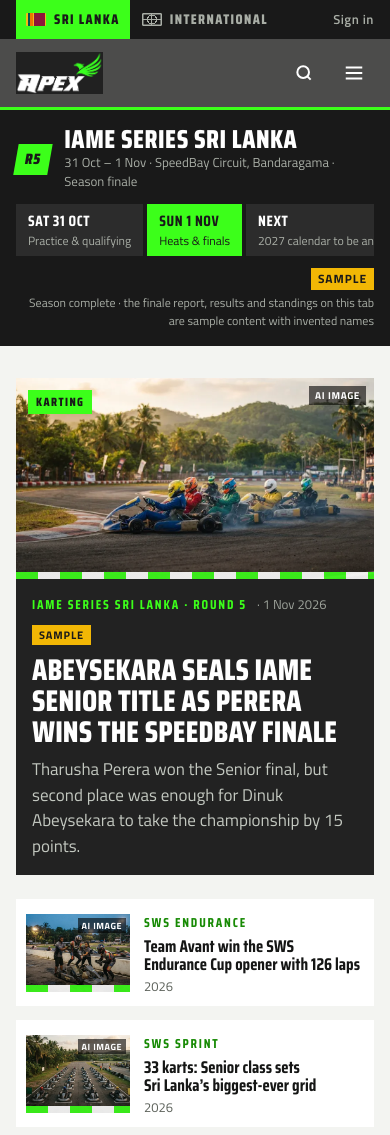
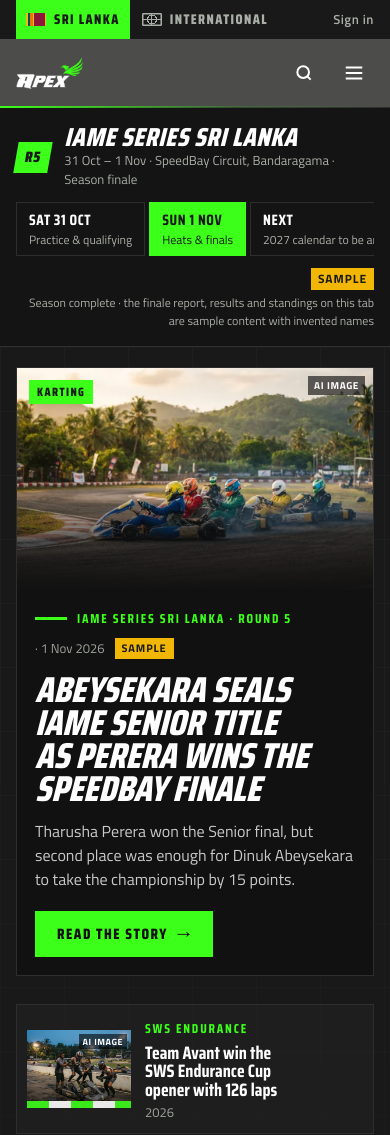
Before and after one commit to ridmaraveengamage-cmyk/apex-media, a plain HTML site: page index.html in a window 390 px wide. Shown: the top 1135 px of the page. Drawn offline with Linux system fonts and the light colour scheme.

Commit message:
Premium upgrade: clean transparent logo, cinematic dark hero, refined type
- New transparent Apex Media logo made from the original artwork (no cropped dark box)
- Lead story is now a full-height cinematic hero on a dark band with a grid texture and green glow, big italic headline and a Read the story button
- Side stories restyled for the dark band with thin outlines
- Italic display section titles, more spacing, hairline card borders
- Karting hub stats in the team-site style with green numbers
- On phones the hero stacks picture above text

Co-Authored-By: Claude Opus 5.5 <noreply@anthropic.com>

```diff
--- a/index.html
+++ b/index.html
@@ -276,6 +276,79 @@ body.intro .mast{animation:apxRise .9s var(--ease-out) both}
 .story[open]::backdrop{animation:fadein .4s var(--ease);-webkit-backdrop-filter:blur(10px);backdrop-filter:blur(10px)}
 @keyframes pop{from{opacity:0;transform:translateY(18px) scale(.96)}}
 @keyframes fadein{from{opacity:0}}
+/* ===== premium upgrade (Nov 2026): clean logo, cinematic dark hero, refined type and hairlines ===== */
+:root{--line-d:#2e2e2e;--line-d2:#4a4a4a}
+body{-webkit-font-smoothing:antialiased}
+/* logo: transparent artwork, no cropping or blending */
+.logo{height:40px;aspect-ratio:760/363;background:url(assets/apex-media-logo.png) left center/contain no-repeat;mix-blend-mode:normal;transition:filter .4s var(--ease)}
+.logo:hover{filter:drop-shadow(0 0 14px rgba(60,255,26,.35))}
+.foot-logo{height:52px;margin-left:0;background-color:transparent}
+.mast{border-bottom:1px solid var(--line-d)}
+.mast::before{content:"";position:absolute;left:0;right:0;bottom:-1px;height:2px;background:linear-gradient(90deg,var(--green),rgba(60,255,26,.15) 60%,transparent)}
+.menu a{color:rgba(255,255,255,.74)}
+.menu a:hover,.menu a.on{color:#fff}
+/* race strip: telemetry style */
+.weekend{background:#141414;border-bottom:1px solid var(--line-d)}
+.sessions div{background:transparent;border:1px solid var(--line-d)}
+.sessions .race{background:var(--green);border-color:var(--green)}
+.wk-title h2{font-style:italic;font-weight:800}
+/* lead: cinematic dark hero band */
+.lead-sec{position:relative;background:#191919;color:#fff;padding-block:40px 56px;border-bottom:1px solid var(--line-d);overflow:hidden}
+.lead-sec::before{content:"";position:absolute;inset:0;pointer-events:none;background-image:linear-gradient(rgba(255,255,255,.025) 1px,transparent 1px),linear-gradient(90deg,rgba(255,255,255,.025) 1px,transparent 1px);background-size:64px 64px;-webkit-mask-image:linear-gradient(180deg,#000 30%,transparent);mask-image:linear-gradient(180deg,#000 30%,transparent)}
+.lead-sec::after{content:"";position:absolute;width:60vw;height:60vw;max-width:900px;max-height:900px;right:-10vw;top:-30%;pointer-events:none;background:radial-gradient(closest-side,rgba(60,255,26,.10),transparent)}
+.lead-grid{position:relative;z-index:1;gap:28px}
+.lead{min-height:clamp(440px,46vw,640px);overflow:hidden;border:1px solid var(--line-d);background:#111}
+.lead .ph{position:absolute;inset:0;aspect-ratio:auto}
+.lead .ph .kerb{display:none}
+.lead .ph .art::after{content:"";position:absolute;inset:0;background:linear-gradient(0deg,#111 0%,rgba(17,17,17,.88) 24%,rgba(17,17,17,.35) 52%,rgba(17,17,17,0) 72%),linear-gradient(90deg,rgba(17,17,17,.7),rgba(17,17,17,0) 55%)}
+.lead-body{position:absolute;left:0;right:0;bottom:0;z-index:2;padding:clamp(22px,3vw,40px);gap:14px}
+.lead h1{font-style:italic;font-weight:800;font-size:clamp(36px,4.8vw,76px);line-height:.92;letter-spacing:-.005em;max-width:17ch;text-wrap:balance}
+.lead p{color:#c9c9c9;font-size:18px;max-width:56ch}
+.lead .meta .eyebrow{display:inline-flex;align-items:center;gap:10px}
+.lead .meta .eyebrow::before{content:"";width:32px;height:3px;background:var(--green)}
+.lead-cta{justify-self:start;display:inline-flex;align-items:center;gap:10px;min-height:46px;padding:0 22px;margin-top:6px;background:var(--green);color:#111;font:800 15px var(--f-display);letter-spacing:.1em;text-transform:uppercase;transition:gap .35s var(--ease-out),filter .25s}
+.lead:hover .lead-cta{gap:16px;filter:brightness(1.08)}
+/* rail on dark */
+.lead-sec .rail{gap:12px}
+.lead-sec .rail-item{background:rgba(255,255,255,.02);border:1px solid var(--line-d);color:#fff;padding:10px}
+.lead-sec .rail-item h3{color:#fff;font-size:18px}
+.lead-sec .rail-item .meta{color:#9ea39b}
+.lead-sec .rail-item .eyebrow{color:var(--green)!important}
+.lead-sec .rail-item:hover{border-color:var(--green);box-shadow:none;transform:translateY(-3px)}
+.lead-sec .rail-item:hover h3{color:var(--green)}
+/* section titles: italic display type, more air */
+section{padding-block:64px}
+.sec-head{margin-bottom:28px}
+.sec-head h2{font-style:italic;font-weight:800;font-size:clamp(34px,4.4vw,56px);line-height:.95}
+.sec-head h2::before{width:6px}
+/* cards: hairlines instead of heavy boxes */
+.card{border:1px solid var(--rule)}
+.card:hover{border-color:var(--green)}
+.card h3{font-size:20px;line-height:1.08}
+.rail-item .ph,.card .ph{background:#1d1d1d}
+/* karting hub stats: team-site style */
+.kart .facts{gap:1px;background:var(--line-d);border:1px solid var(--line-d)}
+.kart .facts div{background:#1a1a1a;padding:12px}
+.kart .facts b{color:var(--green);font-size:30px}
+.kart .s-card{border:1px solid var(--line-d);background:#232323}
+/* footer */
+footer{border-top:1px solid var(--line-d)}
+@media (max-width:900px){
+  .lead{min-height:clamp(420px,110vw,560px)}
+  .lead-sec{padding-block:20px 36px}
+}
+@media (max-width:700px){
+  .lead{min-height:0}
+  .lead .ph{position:relative;inset:auto;aspect-ratio:16/10}
+  .lead .ph .art::after{background:linear-gradient(0deg,#111 0%,rgba(17,17,17,0) 45%)}
+  .lead-body{position:relative;padding-top:4px}
+}
+@media (max-width:560px){
+  .logo{height:32px}
+  .lead p{font-size:16px}
+  .lead-body{padding:18px}
+  section{padding-block:44px}
+}
 /* start lights intro (once per visit) */
 .lights{position:fixed;inset:0;z-index:100;background:radial-gradient(80% 60% at 50% 45%,#1d211c,#0b0c0b);display:grid;place-items:center;gap:0;cursor:pointer;transition:transform .8s cubic-bezier(.16,1,.3,1),opacity .7s cubic-bezier(.25,.1,.25,1),filter .7s}
 .lights.go{opacity:0;transform:scale(1.06);filter:blur(10px)}
@@ -791,7 +864,7 @@ function render(){
   $('#weekend').innerHTML=D.weekend;
   const L=D.lead;
   $('#lead').innerHTML=`<div class="ph" data-h="${L.h}" data-n="${L.n}" data-img="${L.img||''}"><span class="tag g">${L.tag}</span></div>
-    <div class="lead-body"><div class="meta"><span class="eyebrow" style="color:var(--green)">${L.eyebrow}</span><span>· ${L.ago}</span>${L.sample?'<span class="sample warn">Sample</span>':''}</div><h1>${L.t}</h1><p>${L.d}</p></div>`;
+    <div class="lead-body"><div class="meta"><span class="eyebrow" style="color:var(--green)">${L.eyebrow}</span><span>· ${L.ago}</span>${L.sample?'<span class="sample warn">Sample</span>':''}</div><h1>${L.t}</h1><p>${L.d}</p>${(L.b||L.url)?`<span class="lead-cta">${L.url?'Read at source':'Read the story'} <i aria-hidden="true">→</i></span>`:''}</div>`;
   const la=$('#lead'); la.href=L.url||'#latest'; if(L.b)la.dataset.sid=sid(L); else delete la.dataset.sid;
   if(L.url){la.target='_blank';la.rel='noopener';}else{la.removeAttribute('target');la.removeAttribute('rel');}
   $('#rail').innerHTML=D.rail.map(r=>`<a class="rail-item" ${lk(r.url,'#latest')}${r.b?` data-sid="${sid(r)}"`:''}><div class="ph" data-h="${r.h}" data-img="${r.img||''}"></div><div><span class="eyebrow" style="color:var(--green-ink)">${r.c}</span><h3>${r.t}</h3><div class="meta">${r.a}${r.sample?' <span class="sample warn">Sample</span>':''}</div></div></a>`).join('');
```
Also changed, not shown: assets/apex-media-logo.png (added), 1 other file.
